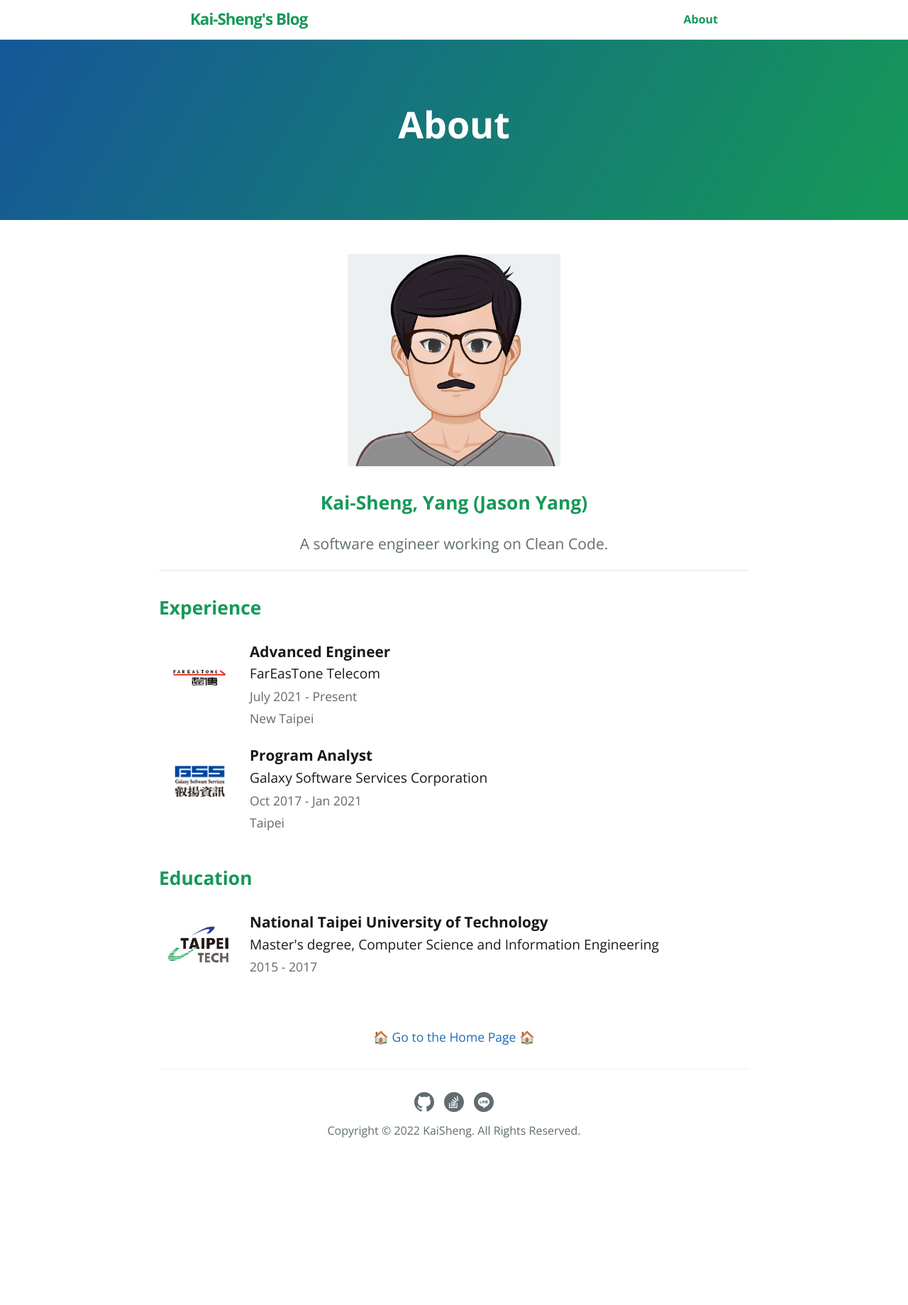
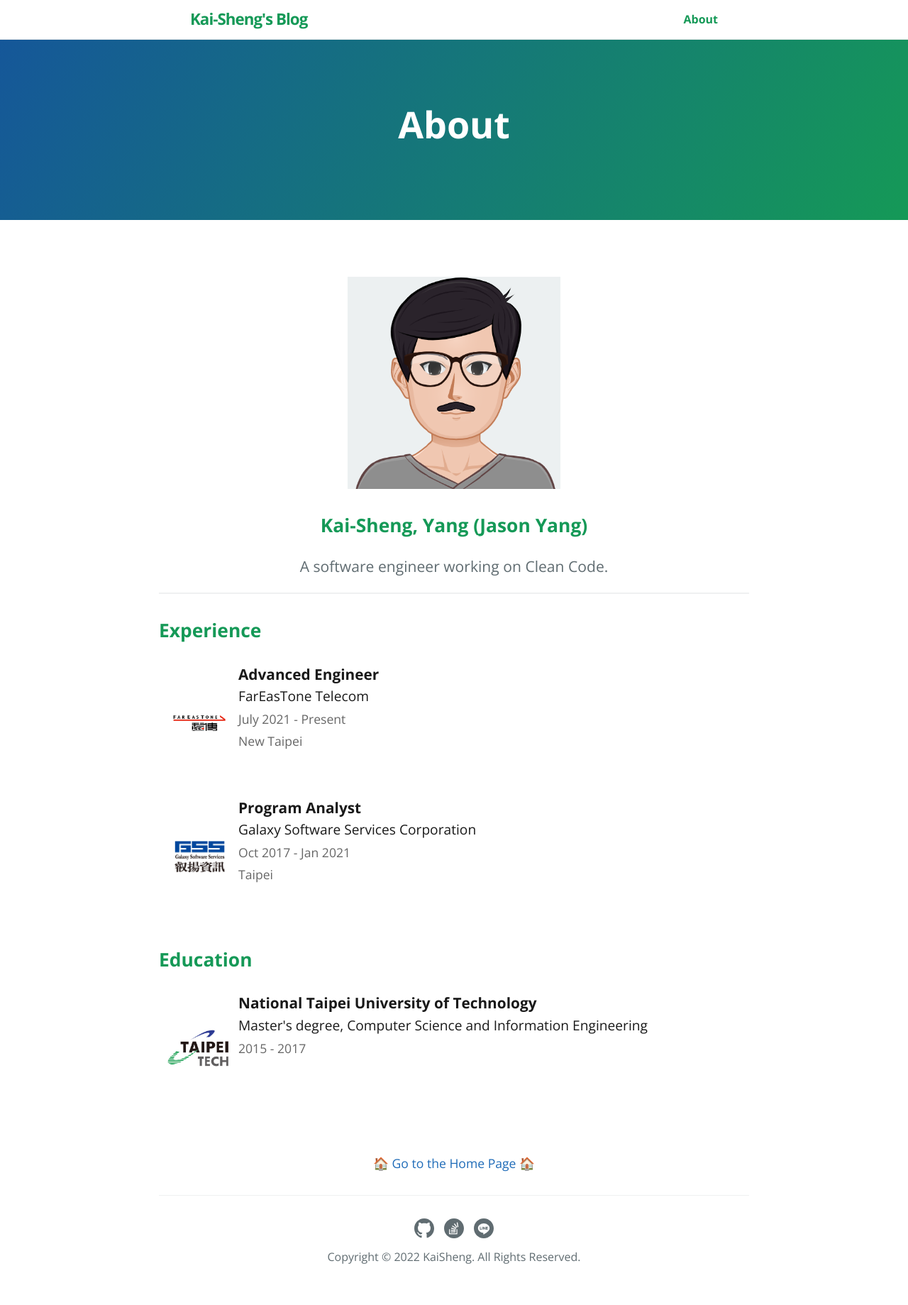
Before and after one commit to KaiSheng714/KaiSheng714.github.io, a Jekyll site: the page built from about.html, in a window 1280 px wide. Shown: the whole page at 71% size. Built offline with Jekyll 4.4.1, drawn with Linux system fonts in a browser that asks for light colours; before the commit the page ends 1661 px from its top, so only the background shows below that.

Commit message:
new-excel

```diff
--- a/_sass/blog/_layout.scss
+++ b/_sass/blog/_layout.scss
@@ -160,7 +160,7 @@
 // in post
 img {
   display: block;
-  margin: 0 auto;
+  margin: 32px auto !important;
 }
 
 img[src*="size=large"] {
@@ -176,7 +176,7 @@ img[src*="size=small"] {
 }
 
 img[src*="margin=vertical-medium"] {
-  margin: 0 24px  !important;
+  // margin: 0 24px  !important;
 }
 
 
```
